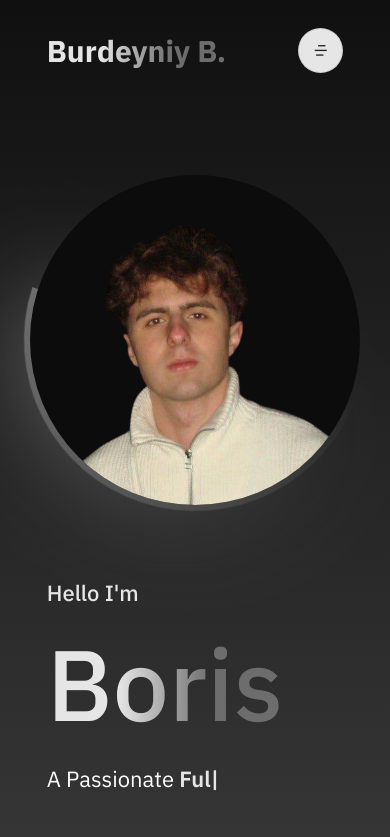
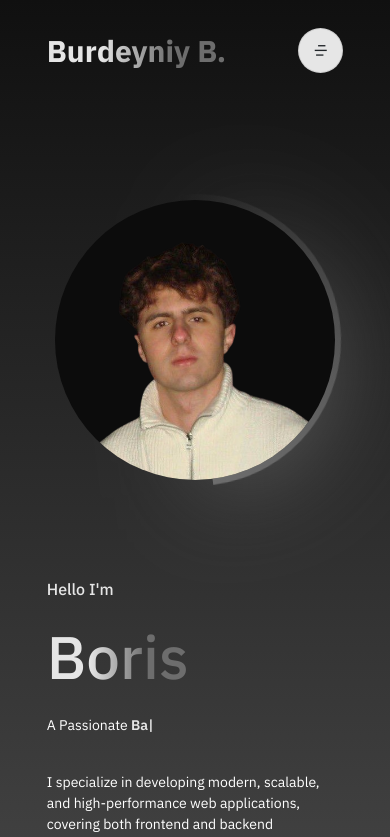
Before and after one commit to BurdeyniyB/portfolio-frontend, a React (Vite) app: page / in a window 390 px wide. Shown: the top 837 px of the page. Built offline with nearby package versions, Linux system fonts and the light colour scheme; a web font is replaced by a local one.

Commit message:
dising for mobile

```diff
--- a/src/components/Skill.tsx
+++ b/src/components/Skill.tsx
@@ -9,7 +9,7 @@ const Skill: React.FC<SkillProps> = ({ name, level }) => {
     return (
         <div className={indexCSS.Skill}>
             <h4>{name}</h4>
-            <div className={indexCSS.SkillBar} data-value={`${level}%`} style={{ "--skill-width": `${level}%` } as React.CSSProperties}></div>
+            <div className={indexCSS.SkillBar} style={{ "--skill-width": `${level}%` } as React.CSSProperties}></div>
         </div>
     );
 }
--- a/src/index.css
+++ b/src/index.css
@@ -11,6 +11,20 @@
 
   font-family: "IBM Plex sans";
 }
+
+html, body {
+  height: 100%;
+  margin: 0;
+  padding: 0;
+  overflow-x: hidden; /* Запобігає горизонтальному скролу */
+}
+
+#root {
+  min-height: 100vh; /* Забезпечує мінімальну висоту рівну висоті вікна */
+  display: flex;
+  flex-direction: column;
+}
+
 
 :root {
   --primary-color: hsl(0, 0%, 90%);
--- a/src/pages/index.tsx
+++ b/src/pages/index.tsx
@@ -59,6 +59,14 @@ function Index() {
     const [phone, setPhone] = useState<string>('');
     const [text, setText] = useState<string>('');
 
+    const clearForm = () => {
+        setFirstName('');
+        setLastName('');
+        setEmail('');
+        setPhone('');
+        setText('');
+    };
+
     const handleInputChange = (setter: React.Dispatch<React.SetStateAction<string>>) =>
         (event: React.ChangeEvent<HTMLInputElement | HTMLTextAreaElement>) => {
             setter(event.target.value);
@@ -83,7 +91,7 @@ function Index() {
         formData.append("phone", phone);
         formData.append("text", text);
 
-        await sendMessage(formData);
+        await sendMessage(formData).then(clearForm).catch(console.error);
     };
 
     return (
--- a/src/styles/Project.module.css
+++ b/src/styles/Project.module.css
@@ -35,7 +35,7 @@
   -webkit-text-fill-color: transparent;
 }
 
-/* @media screen and (min-width: 1400px) {
+@media screen and (min-width: 1400px) {
     .projectImage img {
         height: 500px;
     }
@@ -63,4 +63,4 @@
     .projectImage img {
         height: 250px;
     }
-} */
+}
--- a/src/styles/index.module.css
+++ b/src/styles/index.module.css
@@ -216,16 +216,34 @@
   }
 }
 
-@media screen and (max-width: 600px) {
+@media screen and (max-width: 900px) {
+  .headerContent h5 {
+    font-size: 16px;
+  }
+
+  .headerContent h1 {
+    font-size: 60px;
+    line-height: 60px;
+  }
+
+  .headerContent p {
+    color: #fff;
+    font-size: 14px;
+  }
+
+  .headerContent p span {
+    font-size: 14px;
+  }
+
   .headerImage img {
-    width: calc(var(--logo-size) - 150px);
-    height: calc(var(--logo-size) - 150px);
+    width: calc(var(--logo-size) - 200px);
+    height: calc(var(--logo-size) - 200px);
   }
 
   .borderAnimation {
     position: absolute;
-    width: calc(var(--logo-size) - 140px);
-    height: calc(var(--logo-size) - 140px);
+    width: calc(var(--logo-size) - 190px);
+    height: calc(var(--logo-size) - 190px);
   }
 }
 
@@ -305,6 +323,16 @@
   }
 }
 
+@media screen and (max-width: 900px) {
+  .about p {
+    font-size: 12px;
+  }
+
+  .about h3 {
+    font-size: 18px;
+  }
+}
+
 /* Skills */
 .skillsContainer {
   width: 100%;
@@ -328,12 +356,9 @@
   display: flex;
   flex-direction: column;
   gap: 20px;
+  text-shadow: 2px 2px 5px rgba(0, 0, 0, 0.7);
 }
 
-.general,
-.additional {
-  text-shadow: 2px 2px 5px rgba(0, 0, 0, 0.7);
-}
 
 .webDevelopment,
 .language {
@@ -355,7 +380,7 @@
 
 .SkillBar {
   width: 100%;
-  height: 15px;
+  height: 10px;
   background-color: rgba(255, 255, 255, 0.2);
   border-radius: 30px;
   position: relative;
@@ -375,23 +400,10 @@
   box-shadow: 0 0 5px rgb(255, 255, 255);
 }
 
-.SkillBar::before {
-  content: attr(data-value);
-  font-size: 12px;
-  z-index: 5;
-
-  width: max-content;
-  box-shadow: none;
-  color: #0c0c0c;
-  left: 50%;
-  background-color: transparent;
-}
-
 .education {
   display: flex;
   flex-direction: column;
   gap: 20px;
-  margin-top: 10px;
 }
 
 .education img {
@@ -399,9 +411,26 @@
   height: auto;
 }
 
-@media screen and (max-width: 768px) {
+@media screen and (max-width: 900px) {
   .skills {
     flex-direction: column;
+  }
+
+  .Skill h4 {
+    font-size: 14px;
+  }
+
+  .education h3{
+    font-size: 18px;
+  }
+
+  .education p{
+    font-size: 12px;
+  }
+
+  .education img {
+    width: 50px;
+    height: auto;
   }
 }
 
@@ -464,7 +493,9 @@
 }
 
 .gitLink a {
+  display: flex;
   color: rgb(0, 0, 0, 0.7);
+  align-items: center;
   text-decoration: none;
 }
 
@@ -496,6 +527,37 @@
 
   .project {
     width: 100%;
+  }
+}
+
+@media screen and (max-width: 900px) {
+  .projectText p{
+    display: none;
+  }
+
+  .projectText h3{
+    display: none;
+  }
+
+  .projectText {
+    width: 100%;
+    top: 75%;
+    left: 50%;
+  }
+
+  .gitLink i {
+    font-size: 16px;
+    height: 30px;
+    width: 30px;
+  }
+
+  .gitLink a {
+    font-size: 12px;
+    height: 30px;
+  }
+
+  .gitLink i:hover {
+    transform: translateY(0px);
   }
 }
 
@@ -682,10 +744,12 @@
 
   .contact_form {
     width: 100%;
+    padding: 5%;
   }
 
   .contact_details {
     width: 100%;
+    padding: 5%;
   }
 }
 
@@ -725,5 +789,29 @@
 
 .footerLinks a:hover{
   font-size: 19px;
-  color:rgb(224, 224, 224)
+  color:rgb(224, 224, 224);
 }
+
+@media screen and (max-width:900px) {
+  .footerLinks{
+    display: flex;
+    width: 100%;
+    align-items: center;
+    justify-content: center;
+    gap: 10px;
+  }
+
+  .footer p{
+    margin-top: 20px;
+    font-size: 14px;
+  }
+
+  .footerLinks a{
+    font-size: 14px;
+    padding-left: 10px;
+  }
+
+  .footerLinks a:hover{
+    font-size: 15px;
+  }
+}
```
Also changed, not shown: 2 other files (tests, documents, lock files or other folders).
